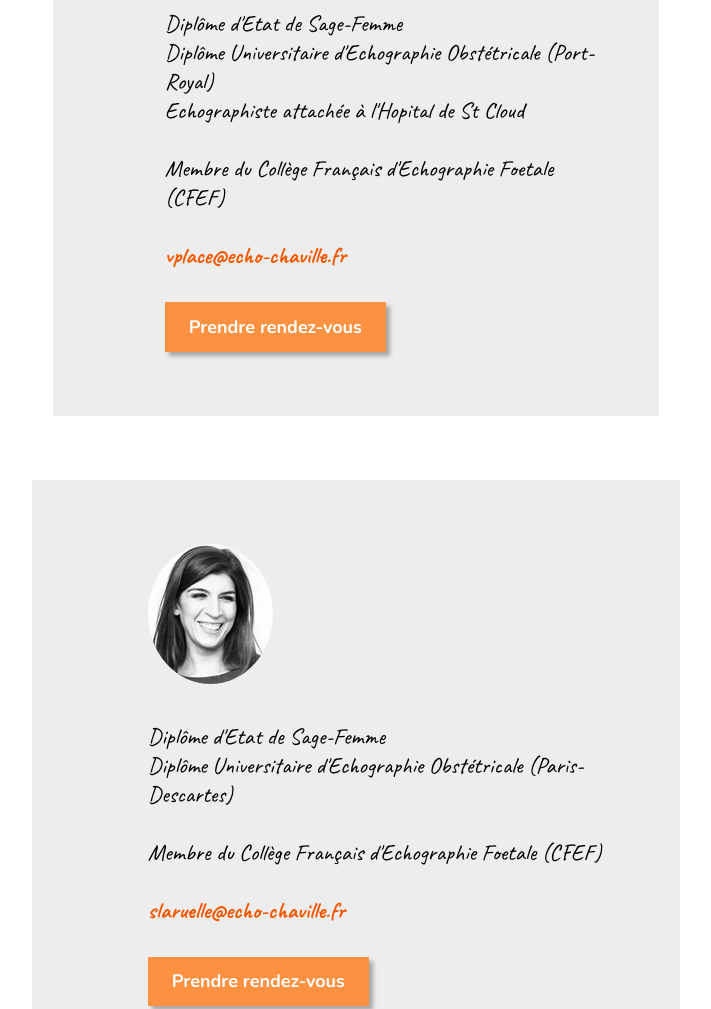
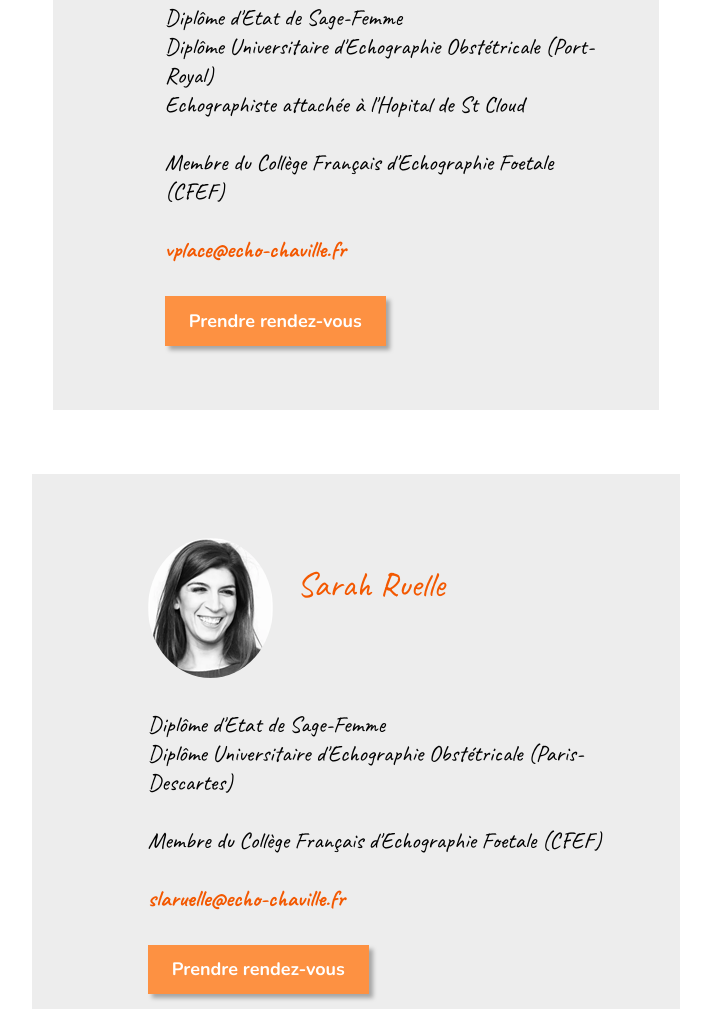
Before and after one commit to Louisp78/sage-femme-chaville, a plain HTML site: page index.html in a window 1280 px wide. Shown: the part 1434-2443 px from the top of the page, without its empty margins (284-995 px from the left). Drawn offline with nearby package versions, Linux system fonts and the light colour scheme; some packages are replaced by stand-ins of ours; a web font is replaced by a local one.

Commit message:
:sparkles: website done v1.1

```diff
--- a/assets/css/main.css
+++ b/assets/css/main.css
@@ -57,6 +57,10 @@ p {
 span {
     color: var(--subtitle-color);
     font-weight: bold;
+}
+
+a {
+    text-decoration: none;
 }
 
 .wrapper {
@@ -300,10 +304,10 @@ nav .active {
 }
 
 .bouton-rdv:hover {
-    filter: none;
+    filter: unset;
 }
 
-.bouton-rdv a {
+.bouton-rdv span {
     text-decoration: none;
     color: white;
     font-weight: bold;
--- a/assets/css/style.css
+++ b/assets/css/style.css
@@ -1,3 +1,14 @@
+/* Variable ============================== */
+
+:root {
+    --main-bg-color: #C47254;
+    --title-color: #CD5D1E;
+    --subtitle-color: #F35800;
+    --high-bg-color: #FD9142;
+    --secondary-bg-color: #FAA593;
+    --basic-color: #EDEDED;
+}
+
 .notre-cabinet,
 .qui,
 .echo,
@@ -34,6 +45,7 @@
     padding: 2rem 0 1rem 3rem;
     background-color: var(--basic-color);
     z-index: 2;
+    animation: slideUp ease-out 1s;
 }
 
 .resum-text h1 {
@@ -49,6 +61,7 @@
     position: relative;
     left: 1000px;
     bottom: 50px;
+    animation: slideDown ease-out 0.7s;
 }
 
 
@@ -126,12 +139,13 @@
     justify-content: center;
     align-items: center;
     flex-direction: column;
-    /*width: 45%;*/
     padding: 4rem 4rem;
+    animation: slideRight ease-out 1s;
 }
 
 .profil-card:nth-child(1) {
     margin-right: 5%;
+    animation: slideLeft ease-out 1s;
 }
 
 .profil-card .content {
@@ -143,7 +157,20 @@
     margin: 2rem 0;
 }
 
-.profil-card img {
+.profil-card .header-card {
+    display: flex;
+    justify-content: flex-start;
+    align-items: flex-start;
+}
+
+.profil-card .header-card p {
+    width: unset;
+    font-size: 35px;
+    margin: 1.5rem 0 0 1.5rem;
+    color: var(--subtitle-color);
+}
+
+.profil-card .header-card img {
     border-radius: 50%;
 }
 
@@ -254,3 +281,50 @@
 
 
 /* ===================================== */
+
+
+/* Animations ~~~~~~~~~~~~~~~~~~~~~~~~~~~~~~~~~~~~~~~~ */
+
+@keyframes slideUp {
+    from {
+        opacity: 0;
+        transform: translateY(100px);
+    }
+    to {
+        opacity: 1;
+        transform: translateY(0px);
+    }
+}
+
+@keyframes slideDown {
+    from {
+        opacity: 0;
+        transform: translateY(-100px);
+    }
+    to {
+        opacity: 1;
+        transform: translateY(0px);
+    }
+}
+
+@keyframes slideLeft {
+    from {
+        opacity: 0;
+        transform: translateX(-200px);
+    }
+    to {
+        opacity: 1;
+        transform: translateX(0px);
+    }
+}
+
+@keyframes slideRight {
+    from {
+        opacity: 0;
+        transform: translateX(200px);
+    }
+    to {
+        opacity: 1;
+        transform: translateX(0px);
+    }
+}
--- a/index.html
+++ b/index.html
@@ -35,9 +35,11 @@
         </div>-->
         <ul class="nav-links">
             <li>
+                <a href="#qui">
                     <div class="bouton-rdv">
-                    <a href="#qui">Rendez-vous</a>
+                        <span>Rendez-vous</span>
                     </div>
+                </a>
             </li>
             <li><a href="#notre-cabinet">Le cabinet</a></li>
             <li><a href="#qui">Qui sommes nous ?</a></li>
@@ -73,28 +75,41 @@
                 <div class="wrapper-cards">
                     <div class="profil-card">
                         <div class="content">
+                            <div class="header-card">
                                 <img src="assets/img/valérie.png" alt="">
+                                <p>Valérie Place</p>
+                            </div>
+
                             <p>
                                 Diplôme d'Etat de Sage-Femme<br>Diplôme Universitaire d'Echographie Obstétricale (Port-Royal)
                                 <br> Echographiste attachée à l'Hopital de St Cloud<br><br>Membre du Collège Français d'Echographie Foetale (CFEF) <br> <br> <span>vplace@echo-chaville.fr</span>
                                 <br>
                             </p>
+
+                            <a href="https://www.doctolib.fr/sage-femme/saint-cloud/valerie-place">
                                 <div class="bouton-rdv">
-                                <a href="https://www.doctolib.fr/sage-femme/saint-cloud/valerie-place">Prendre
-                                    rendez-vous</a>
+                                    <span>Prendre rendez-vous</span>
                                 </div>
+                            </a>
                         </div>
                     </div>
                     <div class="profil-card">
                         <div class="content">
+                            <div class="header-card">
                                 <img src="assets/img/sarah.png" alt="">
+                                <p>Sarah Ruelle</p>
+                            </div>
                             <p>
                                 Diplôme d'Etat de Sage-Femme <br>Diplôme Universitaire d'Echographie Obstétricale (Paris-Descartes)
-                                <br><br> Membre du Collège Français d'Echographie Foetale (CFEF)<br> <br> <span> slaruelle@echo-chaville.fr</span>
+                                <br><br> Membre du Collège Français d'Echographie Foetale (CFEF)<br> <br> <span>
+                                    slaruelle@echo-chaville.fr</span></p>
+
+                            <a href="https://www.doctolib.fr/sage-femme/saint-cloud/sarah-laruelle">
                                 <div class="bouton-rdv">
-                                    <a href="https://www.doctolib.fr/sage-femme/saint-cloud/sarah-laruelle">Prendre
-                                    rendez-vous</a>
+                                    <span>Prendre rendez-vous</span>
                                 </div>
+                            </a>
+
                         </div>
                     </div>
                 </div>
@@ -104,8 +119,8 @@
 
         <section id="echo">
             <div class="echo">
-                <h1>QU'EST CE QUE L'ECHOGRAPHIE</h1>
-                <h2>L'ECHOGRAPHIE PELVIENNE PERMET DE :</h2>
+                <h1>QU'EST CE QUE L'ECHOGRAPHIE ?</h1>
+                <h2></h2>
                 <ul>
                     <li>
                         <p>L'échographie permet d'obtenir des images grâce à des ultrasons émis par une sonde et renvoyés par le foetus. Ces signaux sont transformés par la machine en images visualisées pendant l'examen sur un écran. Des photos peuvent être
@@ -131,7 +146,8 @@
                     <img src="assets/img/location.png" alt="location">
                     <h1>COMMENT NOUS TROUVER ?</h1>
                 </div>
-                <p>Notre cabinet vous accueille à Chaville, à proximité de l'église et du Monoprix, au <b> 1 rue Albert 1er (bâtiment L).</b></p>
+                <p>Notre cabinet vous accueille à Chaville, à proximité de l'église et du Monoprix, au <b> 1 rue Albert
+                        1er (bâtiment L).</b></p>
             </div>
 
             <!--The div element for the map -->
```
Also changed, not shown: actu.html (+5 -3 lines). Lines whose indentation alone changed are shown as unchanged.
